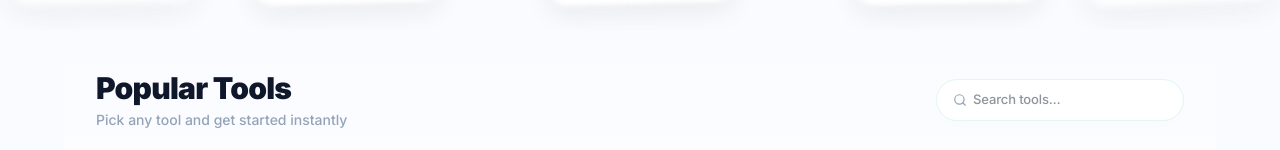
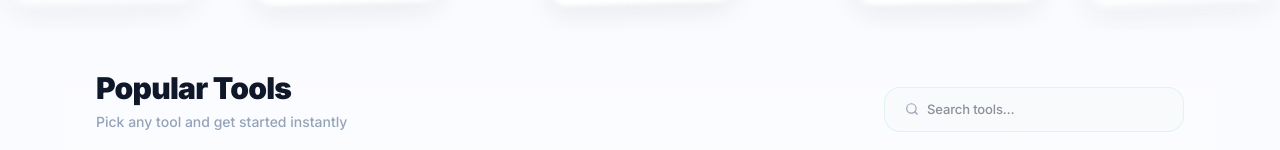
Before and after one commit to siddharth-fr/edita, a Next.js app: page / in a window 1280 px wide. Shown: the part 650-800 px from the top of the page. Built offline with nearby package versions, Linux system fonts and the light colour scheme.

Commit message:
improved the ui of popular tools

```diff
--- a/src/app/tools/page.tsx
+++ b/src/app/tools/page.tsx
@@ -104,15 +104,19 @@ export default function ToolsPage() {
           </div>
         </div>
 
-        <div style={{
+        <div
+          className="px-6 sm:px-10 lg:px-12"
+          style={{
             background: '#FFFFFF',
             borderRadius: 32,
-          padding: '40px 0',
+            paddingTop: '48px',
+            paddingBottom: '48px',
             border: '1px solid rgba(16, 185, 129, 0.08)',
             boxShadow: '0 4px 30px rgba(0,0,0,0.01)',
             position: 'relative',
             marginTop: '24px'
-        }}>
+          }}
+        >
           <ToolsSection tools={tools} />
 
           {/* Trust strip */}
@@ -121,7 +125,6 @@ export default function ToolsPage() {
             style={{
               borderTop: '1px solid rgba(16, 185, 129, 0.06)',
               color: '#8b9cbd',
-              margin: '0 40px',
               paddingTop: '32px'
             }}
           >
--- a/src/components/ui/ToolsHeader.tsx
+++ b/src/components/ui/ToolsHeader.tsx
@@ -44,40 +44,41 @@ export default function ToolsHeader({
   return (
     <div className="flex flex-col gap-6 mb-10">
       {/* ── Top Row: Title + Search ── */}
-      <div className="flex flex-col sm:flex-row sm:items-center justify-between gap-6">
-        <div>
+      <div className="flex flex-col md:flex-row md:items-end justify-between gap-6">
+        <div className="flex-1">
           <h2
             className="text-2xl sm:text-3xl font-black tracking-tight"
             style={{ color: '#0F172A' }}
           >
             Popular Tools
           </h2>
-          <p className="text-sm mt-1 font-medium" style={{ color: '#94A3B8' }}>
+          <p className="text-sm mt-1.5 font-medium" style={{ color: '#94A3B8', maxWidth: 400 }}>
             {active
               ? `${filteredCount} result${filteredCount !== 1 ? 's' : ''} for "${query}"`
               : 'Pick any tool and get started instantly'}
           </p>
         </div>
 
-        <div className="flex items-center gap-3">
+        <div className="flex items-center">
           {/* Search pill — click anywhere to focus */}
           <div
             onClick={focusPill}
             style={{
               display: 'flex',
               alignItems: 'center',
-              gap: 6,
-              padding: '10px 16px',
-              borderRadius: 999,
-              background: '#fff',
-              border: `1px solid ${active ? '#34D399' : 'rgba(16, 185, 129, 0.12)'}`,
+              gap: 8,
+              padding: '12px 20px',
+              borderRadius: 16,
+              background: '#F8FAFC',
+              border: `1px solid ${active ? '#34D399' : 'rgba(16, 185, 129, 0.1)'}`,
               boxShadow: active
                 ? '0 10px 25px rgba(52,211,153,0.08)'
-                : '0 4px 12px rgba(0,0,0,0.01)',
+                : 'none',
               cursor: 'text',
               transition: 'all 0.3s ease',
-              flex: 1,
-              maxWidth: 320,
+              width: '100%',
+              minWidth: '300px', // Changed from { sm: 300 } to '300px' for valid CSS
+              maxWidth: 360,
             }}
           >
             <Search
@@ -138,7 +139,7 @@ export default function ToolsHeader({
       </div>
 
       {/* ── Bottom Row: Category Filter ── */}
-      <div className="flex items-center gap-2 overflow-x-auto pb-2 scrollbar-hide -mx-4 px-4 sm:mx-0 sm:px-0">
+      <div className="flex items-center gap-2 overflow-x-auto pb-2 scrollbar-hide">
         <div
           className="flex items-center gap-2"
           style={{ minWidth: 'max-content' }}
```
Lines whose indentation alone changed are shown as unchanged.
